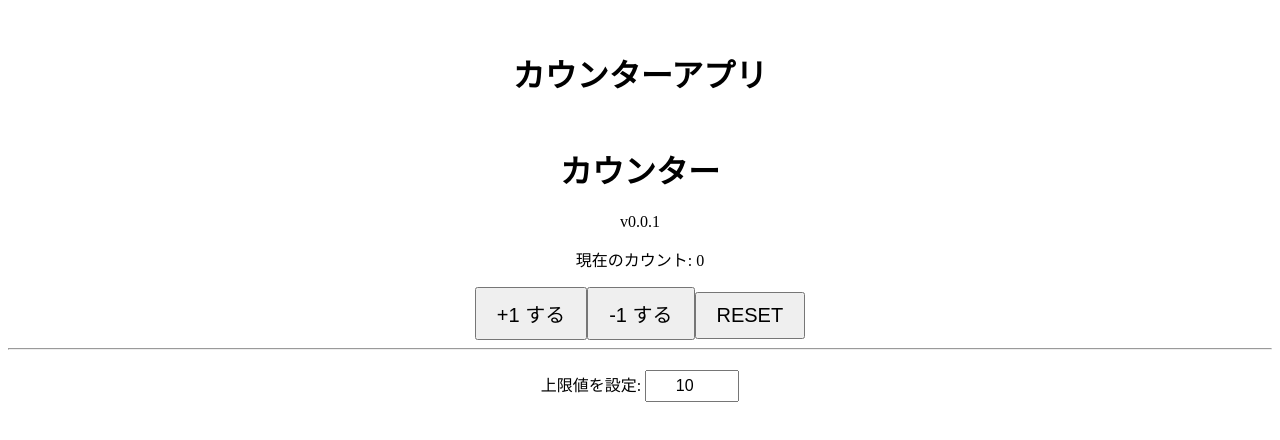
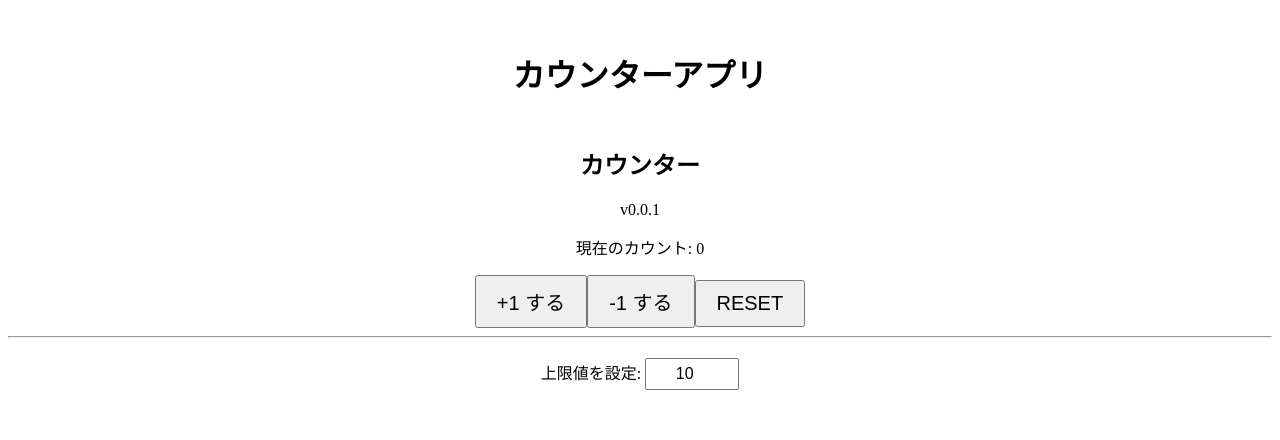
Before and after one commit to js4000all/vercel-demo02, a React (Create React App) app: page / in a window 1280 px wide. Shown: the top 440 px of the page. Built offline with nearby package versions, Linux system fonts and the light colour scheme.

Commit message:
Update Counter.js

```diff
--- a/src/Counter.js
+++ b/src/Counter.js
@@ -32,7 +32,7 @@ function Counter() {
 
   return (
     <div style={{ textAlign: "center", marginTop: "50px" }}>
-      <h1>カウンター</h1>
+      <h2>カウンター</h2>
       <p>v0.0.1</p>
       <p>現在のカウント: {count}</p>
       <button onClick={incrementCount} style={{ fontSize: "20px", padding: "10px 20px" }}>
```
